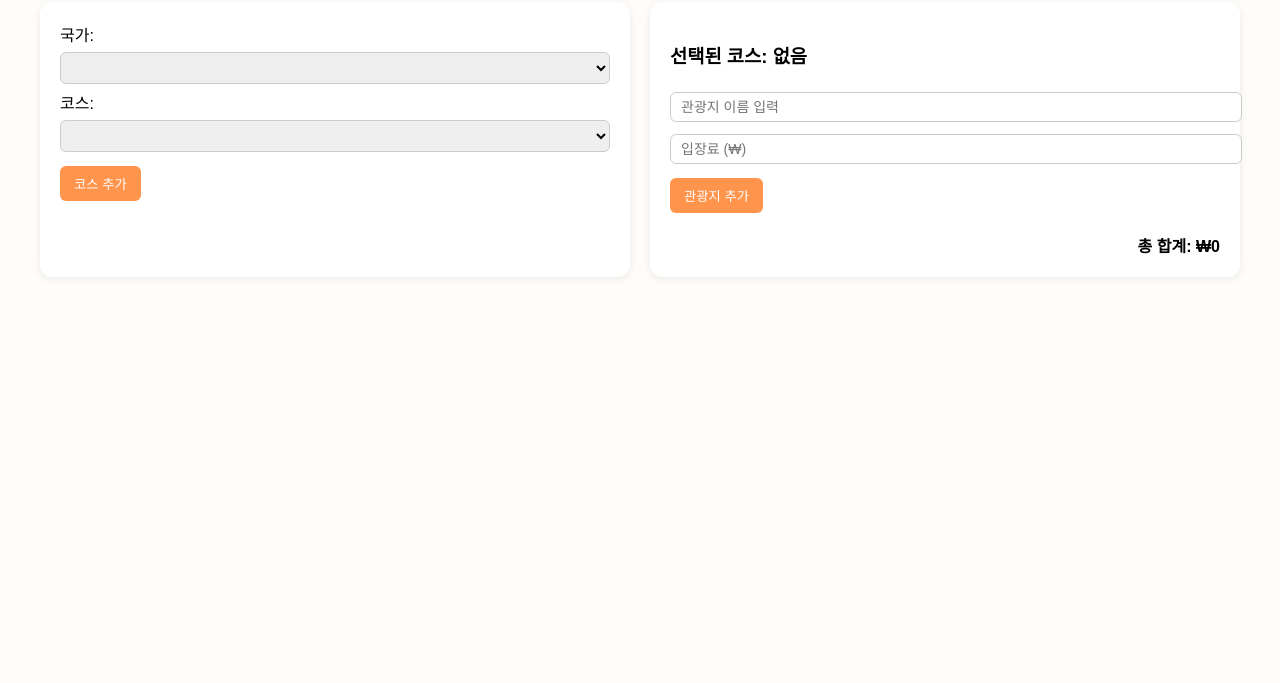
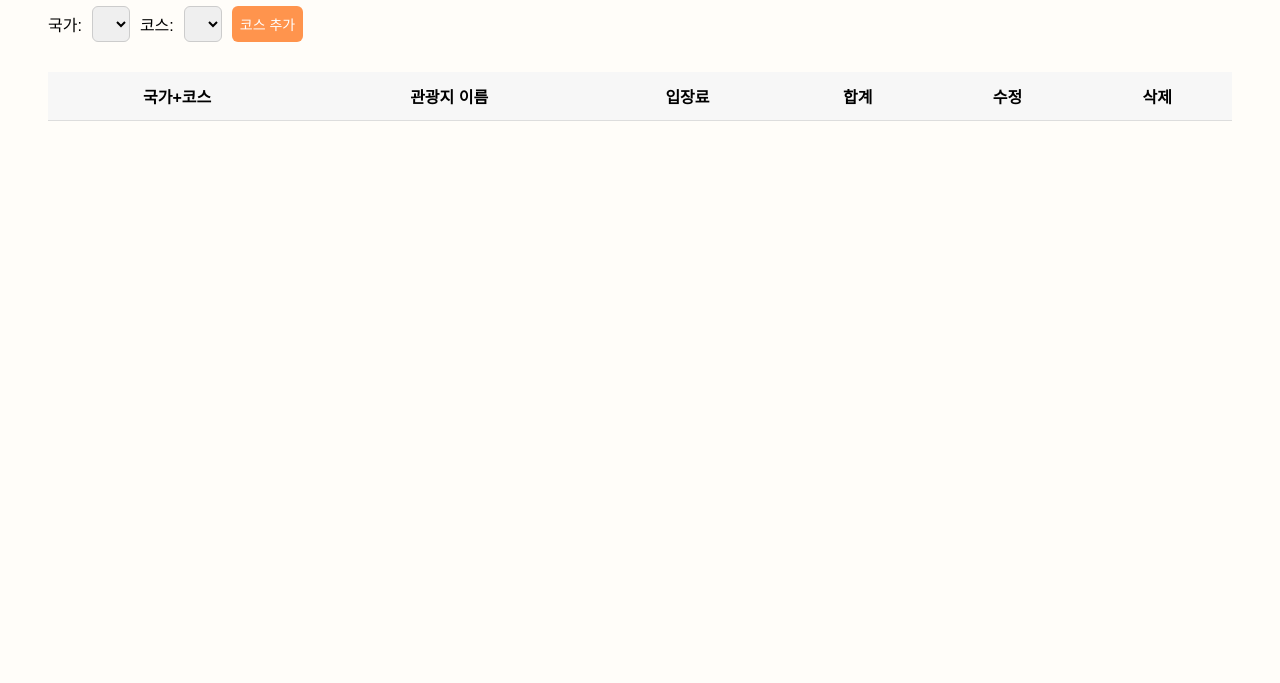
Before and after one commit to sytour/smartyoungtour, a plain HTML site: page public/admin_entry_fee_manage.html in a window 1280 px wide. Shown: the part 117-800 px from the top of the page. Drawn offline with Linux system fonts and the light colour scheme; no server answers.

Commit message:
Update admin_entry_fee_manage.html

```diff
--- a/public/admin_entry_fee_manage.html
+++ b/public/admin_entry_fee_manage.html
@@ -8,107 +8,75 @@
     body {
       font-family: Arial, sans-serif;
       background-color: #fffdf9;
-      margin: 0;
       padding: 40px;
     }
-    h2 {
-      text-align: center;
-      margin-bottom: 24px;
+    .top-form {
+      display: flex;
+      gap: 10px;
+      align-items: center;
+      margin-bottom: 30px;
     }
-    .container {
-      display: flex;
-      gap: 20px;
-      max-width: 1200px;
-      margin: 0 auto;
-    }
-    .course-list, .entry-section {
-      background: #fff;
-      padding: 20px;
-      border-radius: 12px;
-      box-shadow: 0 2px 8px rgba(0,0,0,0.08);
-      flex: 1;
-    }
-    .course-list ul {
-      list-style: none;
-      padding-left: 0;
-    }
-    .course-list li {
+    select, button {
       padding: 8px;
-      border-bottom: 1px solid #eee;
-      cursor: pointer;
-    }
-    .course-list li:hover {
-      background-color: #f0f0f0;
-    }
-    input, select {
-      padding: 6px 10px;
-      margin: 6px 0;
+      border-radius: 6px;
       border: 1px solid #ccc;
-      border-radius: 6px;
       font-size: 14px;
-      width: 100%;
     }
     button {
-      padding: 8px 14px;
       background-color: #ff944d;
       color: white;
       border: none;
-      border-radius: 6px;
       cursor: pointer;
-      margin-top: 8px;
     }
     button:hover {
       background-color: #e67e22;
     }
-    .entry-list {
-      margin-top: 20px;
+    table {
+      width: 100%;
+      border-collapse: collapse;
+      background: white;
     }
-    .entry-list li {
-      display: flex;
-      justify-content: space-between;
-      align-items: center;
-      padding: 6px 0;
-      border-bottom: 1px solid #eee;
+    th, td {
+      padding: 12px;
+      text-align: center;
+      border-bottom: 1px solid #ddd;
     }
-    .entry-list li span {
-      flex: 1;
+    th {
+      background-color: #f7f7f7;
     }
-    .entry-list li button {
-      margin-left: 6px;
-      padding: 4px 8px;
-      font-size: 12px;
-    }
-    .total {
-      font-weight: bold;
-      margin-top: 10px;
-      text-align: right;
+    td input {
+      padding: 6px;
+      width: 90%;
     }
   </style>
 </head>
 <body>
   <h2>입장료 요금 관리</h2>
-  <div class="container">
-    <div class="course-list">
-      <label>국가:</label>
-      <select id="countrySelect"></select>
 
-      <label>코스:</label>
-      <select id="courseSelect"></select>
+  <div class="top-form">
+    <label for="countrySelect">국가:</label>
+    <select id="countrySelect"></select>
 
-      <button id="addCourseBtn">코스 추가</button>
+    <label for="courseSelect">코스:</label>
+    <select id="courseSelect"></select>
 
-      <ul id="courseList"></ul>
-    </div>
+    <button id="addCourseBtn">코스 추가</button>
+  </div>
 
-    <div class="entry-section">
-      <h3 id="selectedCourseTitle">선택된 코스: 없음</h3>
-      <input type="text" id="placeInput" placeholder="관광지 이름 입력" />
-      <input type="number" id="feeInput" placeholder="입장료 (₩)" />
-      <button id="addEntryFeeBtn">관광지 추가</button>
-
-      <ul id="entryFeeList" class="entry-list"></ul>
-      <div class="total" id="totalFee">총 합계: ₩0</div>
-    </div>
-  </div>
+  <table>
+    <thead>
+      <tr>
+        <th>국가+코스</th>
+        <th>관광지 이름</th>
+        <th>입장료</th>
+        <th>합계</th>
+        <th>수정</th>
+        <th>삭제</th>
+      </tr>
+    </thead>
+    <tbody>
+      <!-- JS가 동적으로 코스와 관광지를 추가합니다 -->
+    </tbody>
+  </table>
 </body>
 </html>
```
